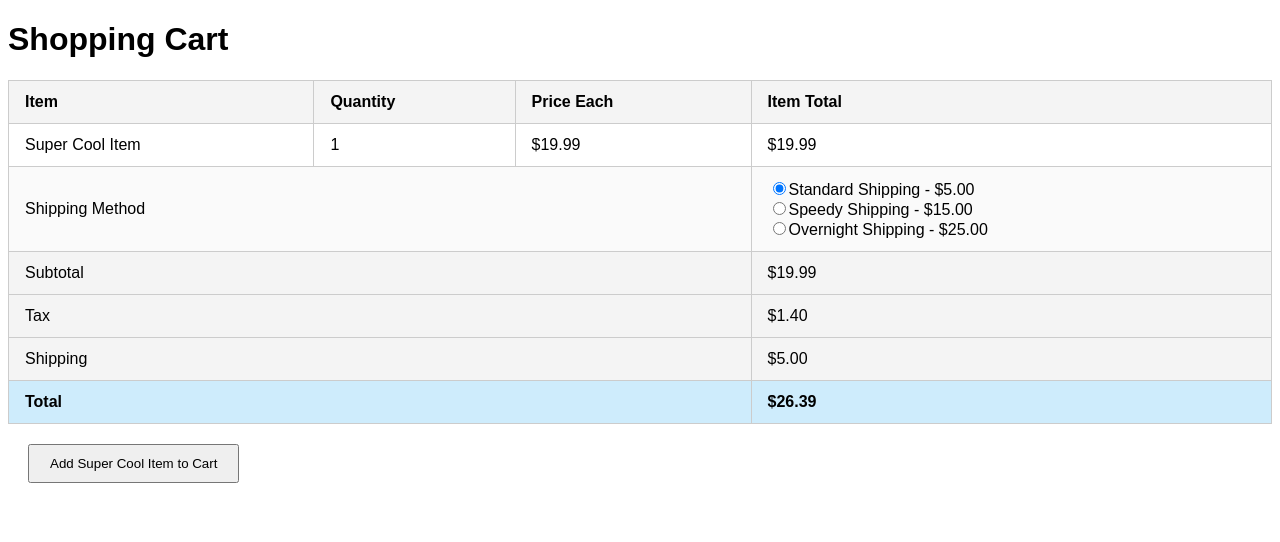
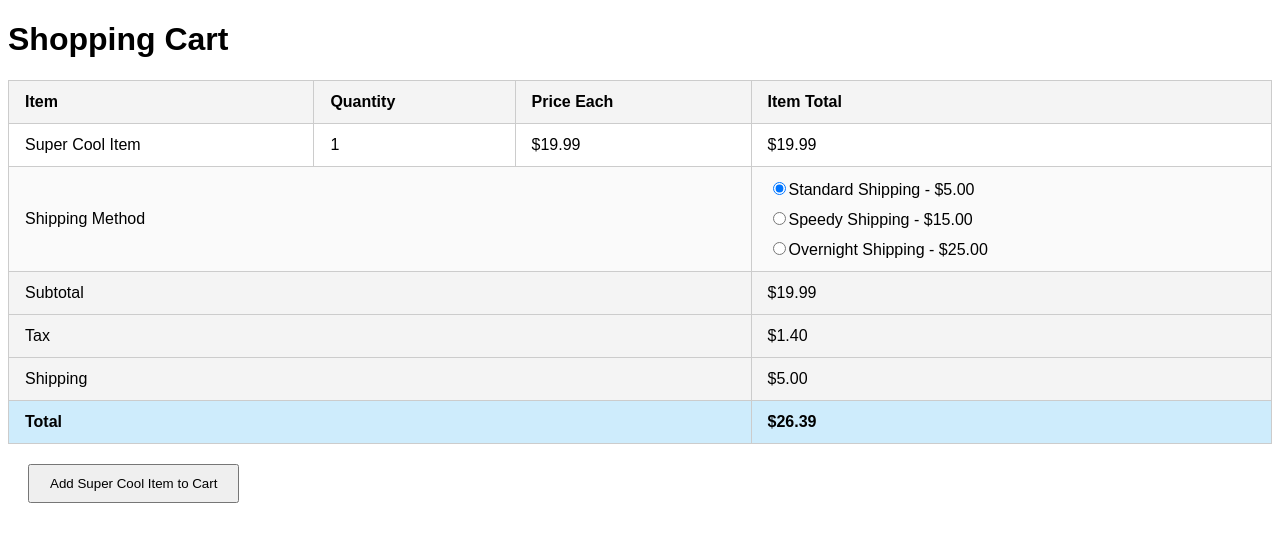
Before and after one commit to LinkedInLearning/reactivity-and-signals-in-angular-2738049, an Angular app: page / in a window 1280 px wide. Shown: the top 542 px of the page. Built offline with nearby package versions, Linux system fonts and the light colour scheme.

Commit message:
fixed styling

```diff
--- a/src/app/app.scss
+++ b/src/app/app.scss
@@ -26,3 +26,9 @@ button {
     margin: 20px;
     padding: 10px 20px;
 }
+
+.shipping-methods {
+    display: flex;
+    flex-direction: column;
+    gap: 10px;
+}
```
Also changed, not shown: 1 other file (tests, documents, lock files or other folders).
